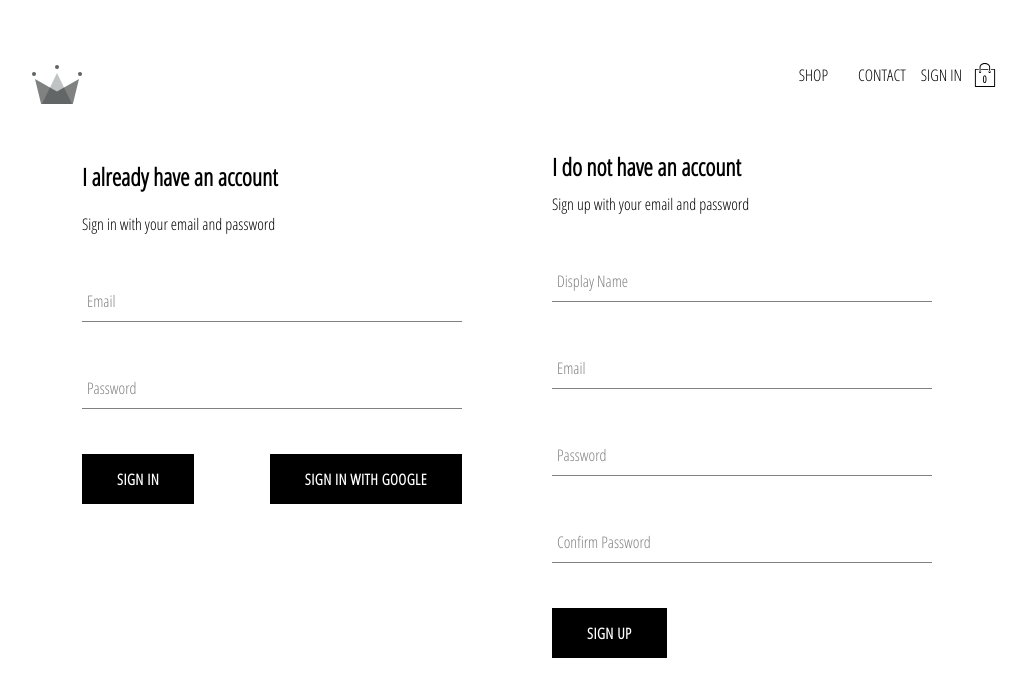
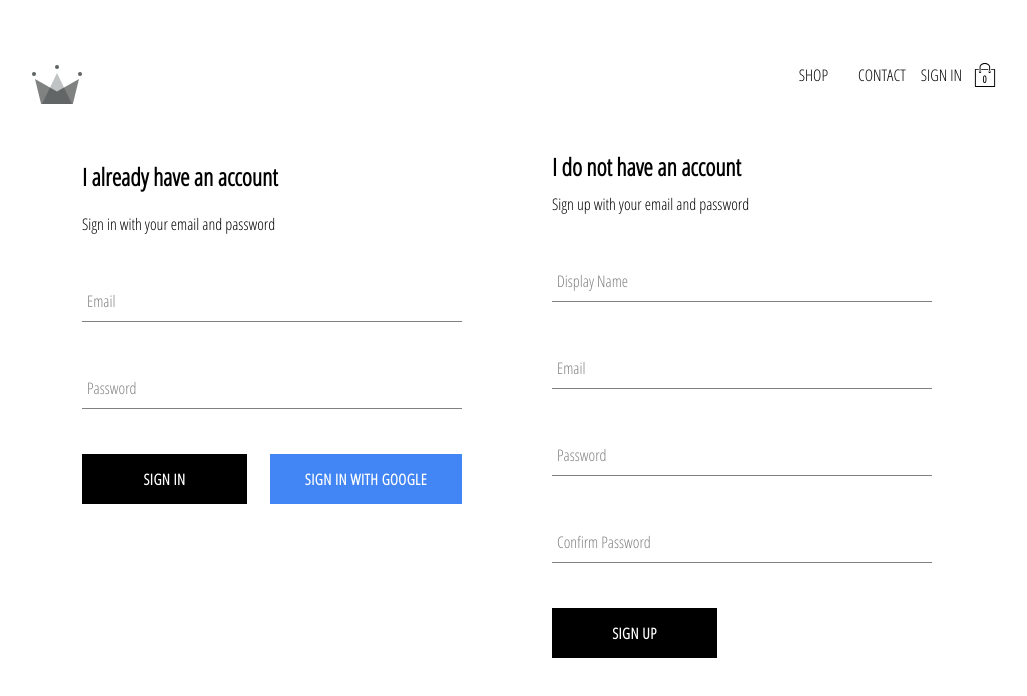
Before and after one commit to nvDai/hiha-store, a React (Create React App) app: page /sign-in in a window 1280 px wide. Shown: the top 696 px of the page, without its empty margins (133-1160 px from the left). Built offline with nearby package versions, Linux system fonts and the light colour scheme; no server answers.

Commit message:
implemented react hooks with useState and useEffect

```diff
--- a/src/App.js
+++ b/src/App.js
@@ -1,4 +1,4 @@
-import React from 'react'
+import React, { useEffect } from 'react'
 import { Route, Switch, Redirect } from 'react-router-dom'
 import { createStructuredSelector } from 'reselect'
 
@@ -14,12 +14,10 @@ import { checkUserSession } from './redux/user/user.actions'
 
 import './App.css'
 
-class App extends React.Component {
-	componentDidMount() {
-		const { checkUserSession } = this.props
+const App = ({ checkUserSession, currentUser }) => {
+	useEffect(() => {
 		checkUserSession()
-	}
-	render() {
+	}, [checkUserSession])
 	return (
 		<div className='app'>
 			<Header />
@@ -30,17 +28,12 @@ class App extends React.Component {
 				<Route
 					path='/sign-in'
 					render={() =>
-							this.props.currentUser ? (
-								<Redirect to='/' />
-							) : (
-								<SignInAndSignUpPage />
-							)
+						currentUser ? <Redirect to='/' /> : <SignInAndSignUpPage />
 					}
 				/>
 			</Switch>
 		</div>
 	)
-	}
 }
 
 const mapStateToProps = createStructuredSelector({
--- a/src/components/custom-button/custom-button.component.jsx
+++ b/src/components/custom-button/custom-button.component.jsx
@@ -1,21 +1,9 @@
 import React from 'react'
 
-import './custom-button.styles.scss'
+import { CustomButtonContainer } from './custom-button.styles'
 
-const CustomButton = ({
-	children,
-	isGoogleSigningIn,
-	inverted,
-	...otherProps
-}) => (
-	<button
-		className={`${isGoogleSigningIn ? 'google-button' : ''} ${
-			inverted ? 'inverted' : ''
-		} custom-button`}
-		{...otherProps}
-	>
-		{children}
-	</button>
+const CustomButton = ({ children, ...props }) => (
+	<CustomButtonContainer {...props}>{children}</CustomButtonContainer>
 )
 
 export default CustomButton
--- /dev/null
+++ b/src/components/custom-button/custom-button.styles.js
@@ -0,0 +1,60 @@
+import styled, { css } from 'styled-components'
+
+const buttonStyles = css`
+	background-color: black;
+	color: white;
+	border: none;
+
+	&:hover {
+		background-color: white;
+		color: black;
+		border: 1px solid black;
+	}
+`
+
+const invertedButtonStyles = css`
+	background-color: white;
+	color: black;
+	border: 1px solid black;
+
+	&:hover {
+		background-color: black;
+		color: white;
+		border: none;
+	}
+`
+
+const googleSignInStyles = css`
+	background-color: #4285f4;
+	border: none;
+	color: white;
+
+	&:hover {
+		background-color: #357ae8;
+	}
+`
+
+const getButtonStyles = props => {
+	if (props.isGoogleSignIn) {
+		return googleSignInStyles
+	}
+
+	return props.inverted ? invertedButtonStyles : buttonStyles
+}
+
+export const CustomButtonContainer = styled.button`
+	min-width: 165px;
+	width: auto;
+	height: 50px;
+	letter-spacing: 0.5px;
+	line-height: 50px;
+	padding: 0 35px 0 35px;
+	font-size: 15px;
+	text-transform: uppercase;
+	font-family: 'Open Sans Condensed';
+	font-weight: bolder;
+	cursor: pointer;
+	display: flex;
+	justify-content: center;
+	${getButtonStyles}
+`
--- a/src/components/sign-in/sign-in.component.jsx
+++ b/src/components/sign-in/sign-in.component.jsx
@@ -1,4 +1,4 @@
-import React from 'react'
+import React, { useState } from 'react'
 import { connect } from 'react-redux'
 
 import FormInput from 'components/form-input/form-input.component'
@@ -11,67 +11,56 @@ import {
 
 import './sign-in.styles.scss'
 
-class SignIn extends React.Component {
-	constructor(props) {
-		super(props)
-		this.state = {
+const SignIn = ({ emailSigInStart, googleSigInStart }) => {
+	const [userCredentials, setUserCredentials] = useState({
 		email: '',
 		password: '',
-		}
-	}
+	})
 
-	handleSubmit = async event => {
+	const { email, password } = userCredentials
+
+	const handleSubmit = async event => {
 		event.preventDefault()
-
-		const { email, password } = this.state
-		const { emailSigInStart } = this.props
 
 		emailSigInStart(email, password)
 	}
 
-	handleChange = event => {
+	const handleChange = event => {
 		const { name, value } = event.target
-		this.setState({ [name]: value })
+		setUserCredentials({ ...userCredentials, [name]: value })
 	}
 
-	render() {
-		const { googleSigInStart } = this.props
 	return (
 		<div className='sign-in'>
 			<h2>I already have an account</h2>
 			<span>Sign in with your email and password</span>
 
-				<form onSubmit={this.handleSubmit}>
+			<form onSubmit={handleSubmit}>
 				<FormInput
 					name='email'
 					label='Email'
-						value={this.state.email}
-						handleChange={this.handleChange}
+					value={email}
+					handleChange={handleChange}
 					type='email'
 					required
 				/>
 				<FormInput
 					name='password'
 					label='Password'
-						value={this.state.password}
-						handleChange={this.handleChange}
+					value={password}
+					handleChange={handleChange}
 					type='password'
 					required
 				/>
 				<div className='buttons'>
 					<CustomButton type='submit'>Sign in</CustomButton>
-						<CustomButton
-							type='button'
-							onClick={googleSigInStart}
-							isGoogleSigningIn
-						>
+					<CustomButton type='button' onClick={googleSigInStart} isGoogleSignIn>
 						Sign in with Google
 					</CustomButton>
 				</div>
 			</form>
 		</div>
 	)
-	}
 }
 
 const mapDispatchToProps = dispatch => ({
--- a/src/components/sign-up/sign-up.component.jsx
+++ b/src/components/sign-up/sign-up.component.jsx
@@ -1,4 +1,4 @@
-import React from 'react'
+import React, { useState } from 'react'
 import { connect } from 'react-redux'
 
 import FormInput from '../form-input/form-input.component'
@@ -8,26 +8,22 @@ import { signUpStart } from '../../redux/user/user.actions'
 
 import './sign-up.styles.scss'
 
-class SignUp extends React.Component {
-	constructor(props) {
-		super(props)
-		this.state = {
+const SignUp = ({ signUpStart }) => {
+	const [userCredentials, setUserCredentials] = useState({
 		displayName: '',
 		email: '',
 		password: '',
 		confirmPassword: '',
-		}
+	})
+	const { displayName, email, password, confirmPassword } = userCredentials
+
+	const handleChange = event => {
+		const { name, value } = event.target
+		setUserCredentials({ ...userCredentials, [name]: value })
 	}
 
-	handleChange = event => {
-		const { name, value } = event.target
-		this.setState({ [name]: value })
-	}
-
-	handleSubmit = async event => {
+	const handleSubmit = async event => {
 		event.preventDefault()
-		const { displayName, email, password, confirmPassword } = this.state
-		const { signUpStart } = this.props
 
 		if (password !== confirmPassword) {
 			alert("Password don't match")
@@ -40,19 +36,17 @@ class SignUp extends React.Component {
 		signUpStart({ email, password, displayName })
 	}
 
-	render() {
-		const { displayName, email, password, confirmPassword } = this.state
 	return (
 		<div className='sign-up'>
 			<h2 className='title'>I do not have an account</h2>
 			<span>Sign up with your email and password</span>
-				<form action='' className='sign-up-form' onSubmit={this.handleSubmit}>
+			<form action='' className='sign-up-form' onSubmit={handleSubmit}>
 				<FormInput
 					type='text'
 					name='displayName'
 					value={displayName}
 					label='Display Name'
-						onChange={this.handleChange}
+					onChange={handleChange}
 					required
 				/>
 				<FormInput
@@ -60,7 +54,7 @@ class SignUp extends React.Component {
 					name='email'
 					value={email}
 					label='Email'
-						handleChange={this.handleChange}
+					handleChange={handleChange}
 					required
 				/>
 				<FormInput
@@ -68,7 +62,7 @@ class SignUp extends React.Component {
 					name='password'
 					value={password}
 					label='Password'
-						handleChange={this.handleChange}
+					handleChange={handleChange}
 					required
 				/>
 				<FormInput
@@ -76,7 +70,7 @@ class SignUp extends React.Component {
 					name='confirmPassword'
 					value={confirmPassword}
 					label='Confirm Password'
-						handleChange={this.handleChange}
+					handleChange={handleChange}
 					required
 				/>
 				<CustomButton type='submit'>SIGN UP</CustomButton>
@@ -84,7 +78,6 @@ class SignUp extends React.Component {
 		</div>
 	)
 }
-}
 
 const mapDispatchToProps = dispatch => ({
 	signUpStart: userCredentials => dispatch(signUpStart(userCredentials)),
--- a/src/pages/shop/shop.component.jsx
+++ b/src/pages/shop/shop.component.jsx
@@ -1,4 +1,4 @@
-import React from 'react'
+import React, { useEffect } from 'react'
 import { Route } from 'react-router-dom'
 import { connect } from 'react-redux'
 import { createStructuredSelector } from 'reselect'
@@ -16,13 +16,15 @@ import {
 const CollectionOverviewWithSpinner = WithSpinner(CollectionOverview)
 const CollectionPageWithSpinner = WithSpinner(CollectionPage)
 
-class ShopPage extends React.Component {
-	componentDidMount() {
-		this.props.fetchCollectionsStart()
-	}
-	render() {
-		const { match, isCollectionFetching, isCollectionLoaded } = this.props
-
+const ShopPage = ({
+	match,
+	isCollectionFetching,
+	isCollectionLoaded,
+	fetchCollectionsStart,
+}) => {
+	useEffect(() => {
+		fetchCollectionsStart()
+	}, [fetchCollectionsStart])
 	return (
 		<div className='shope-page'>
 			<Route
@@ -47,7 +49,6 @@ class ShopPage extends React.Component {
 		</div>
 	)
 }
-}
 
 const mapStateToProps = createStructuredSelector({
 	isCollectionFetching: selectCollectionFetching,
```
Lines whose indentation alone changed are shown as unchanged.
